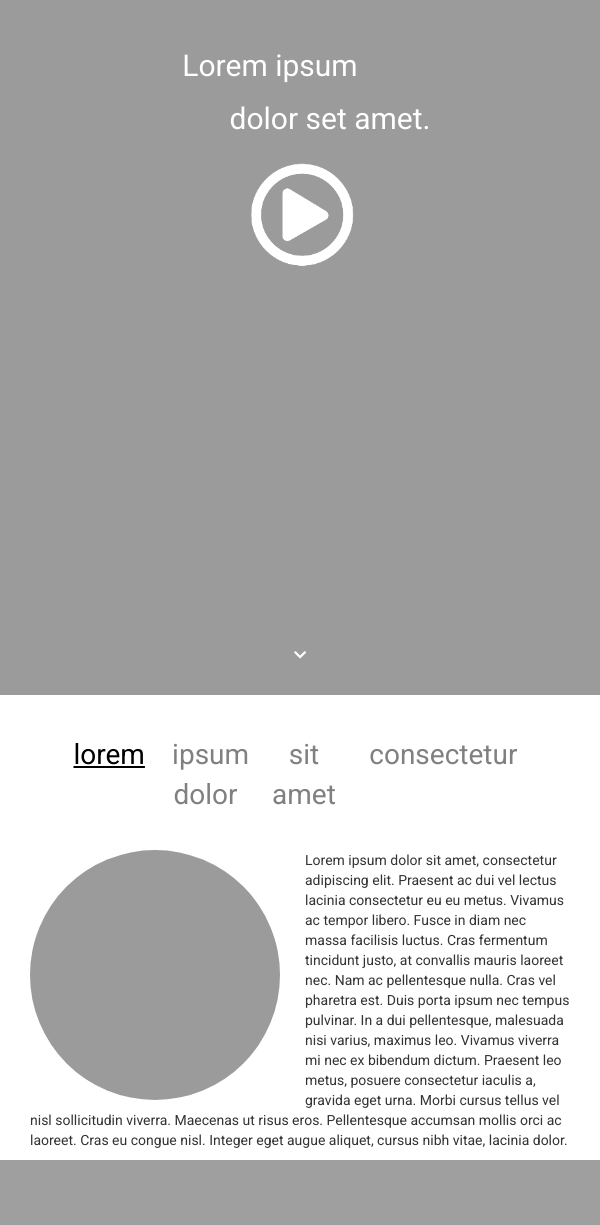
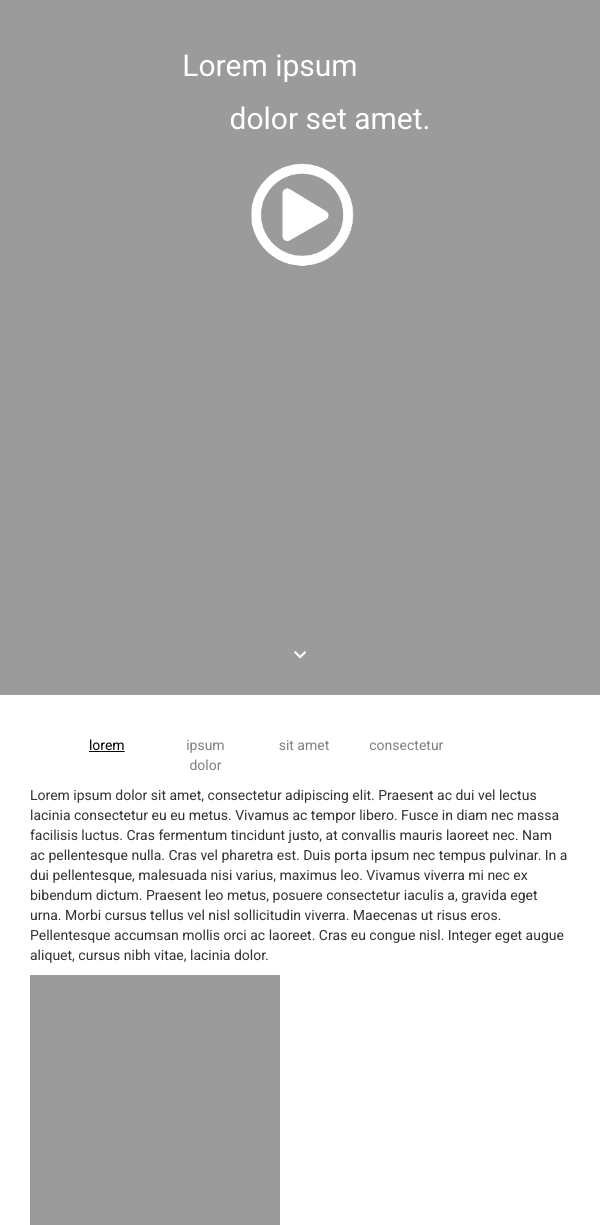
Before and after one commit to AlanWilsonWeb/S, a PHP site: page / in a window 600 px wide. Shown: the part 79-1304 px from the top of the page. Before the commit the page ends 1239 px from the top, so only its background shows below. Run offline with PHP 8.4, Linux system fonts and the light colour scheme; some libraries are stand-ins or nearby versions.

Commit message:
fixed media query for flex stack

```diff
--- a/index.html
+++ b/index.html
@@ -52,9 +52,10 @@
     </div>
         <div class="tab-content">
             <div id="home" class="tab-pane fade in active">
-                <div class="container"><div id="circle1"></div>
+                <div class="container"><div id="wrapOne">
+                <div id="circle1"></div>
                 <p id="textOne">Lorem ipsum dolor sit amet, consectetur adipiscing elit. Praesent ac dui vel lectus lacinia consectetur eu eu metus. Vivamus ac tempor libero. Fusce in diam nec massa facilisis luctus. Cras fermentum tincidunt justo, at convallis mauris laoreet nec. Nam ac pellentesque nulla. Cras vel pharetra est. Duis porta ipsum nec tempus pulvinar. In a dui pellentesque, malesuada nisi varius, maximus leo. Vivamus viverra mi nec ex bibendum dictum. Praesent leo metus, posuere consectetur iaculis a, gravida eget urna. Morbi cursus tellus vel nisl sollicitudin viverra. Maecenas ut risus eros. Pellentesque accumsan mollis orci ac laoreet. Cras eu congue nisl. Integer eget augue aliquet, cursus nibh vitae, lacinia dolor.</p>
-                </div>
+                </div></div>
             </div>
             <div id="menu1" class="tab-pane fade">
                 <h3>Menu 1</h3>
--- a/style.css
+++ b/style.css
@@ -1,4 +1,11 @@
 /* Mobile first queries */
+@media (max-width: 767px) {
+    #wrapOne{
+        display: flex;
+        flex-direction: column-reverse;
+    }
+}
+
 body {
     font-family: 'Roboto';
 }
@@ -74,7 +81,7 @@ body {
 }
 
 /* Larger than mobile */
-@media (min-width: 405px) {
+@media (min-width: 768px) {
 
 .nItem{
     border-radius: 5px;
@@ -104,6 +111,4 @@ margin-top: 25px;
     display: inline;
     margin: auto;
 }
-#textOne{
 }
-}
```
